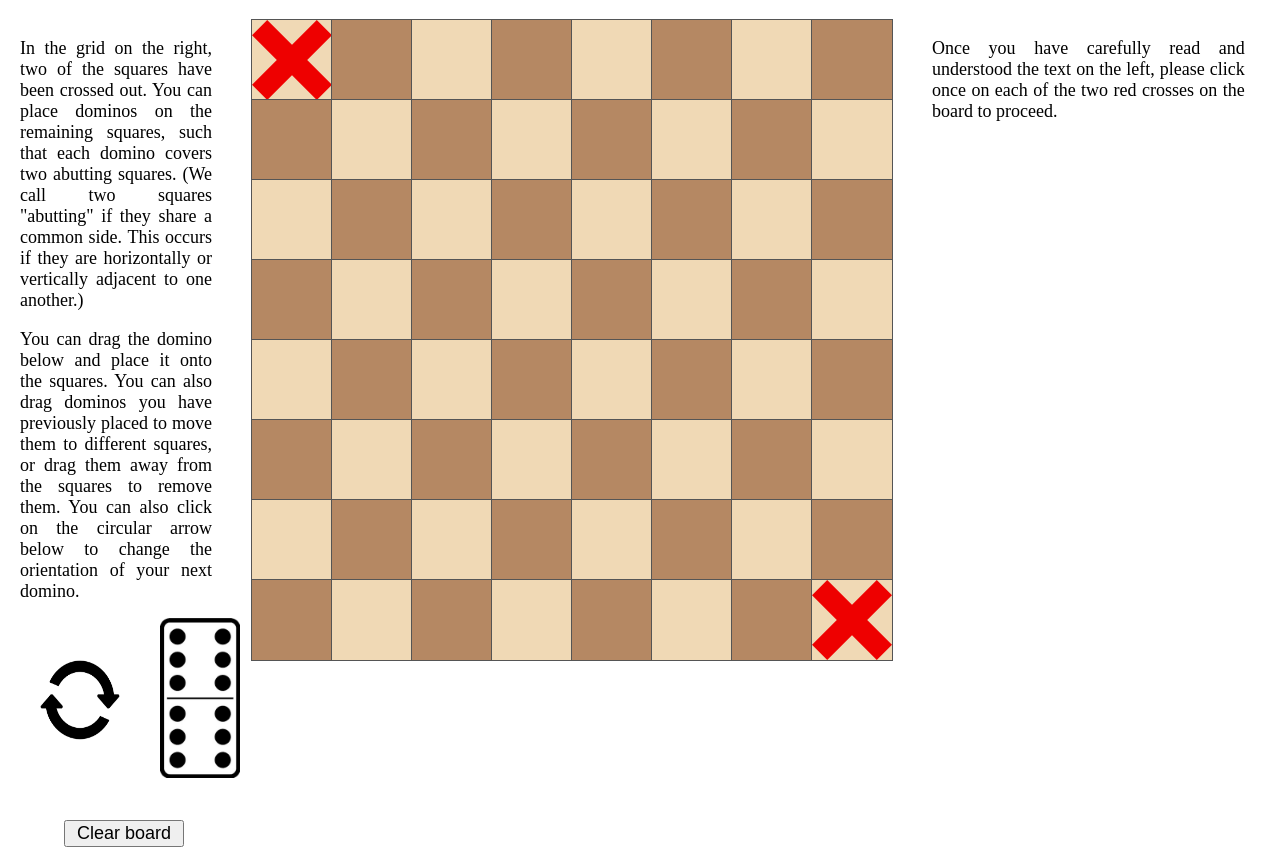
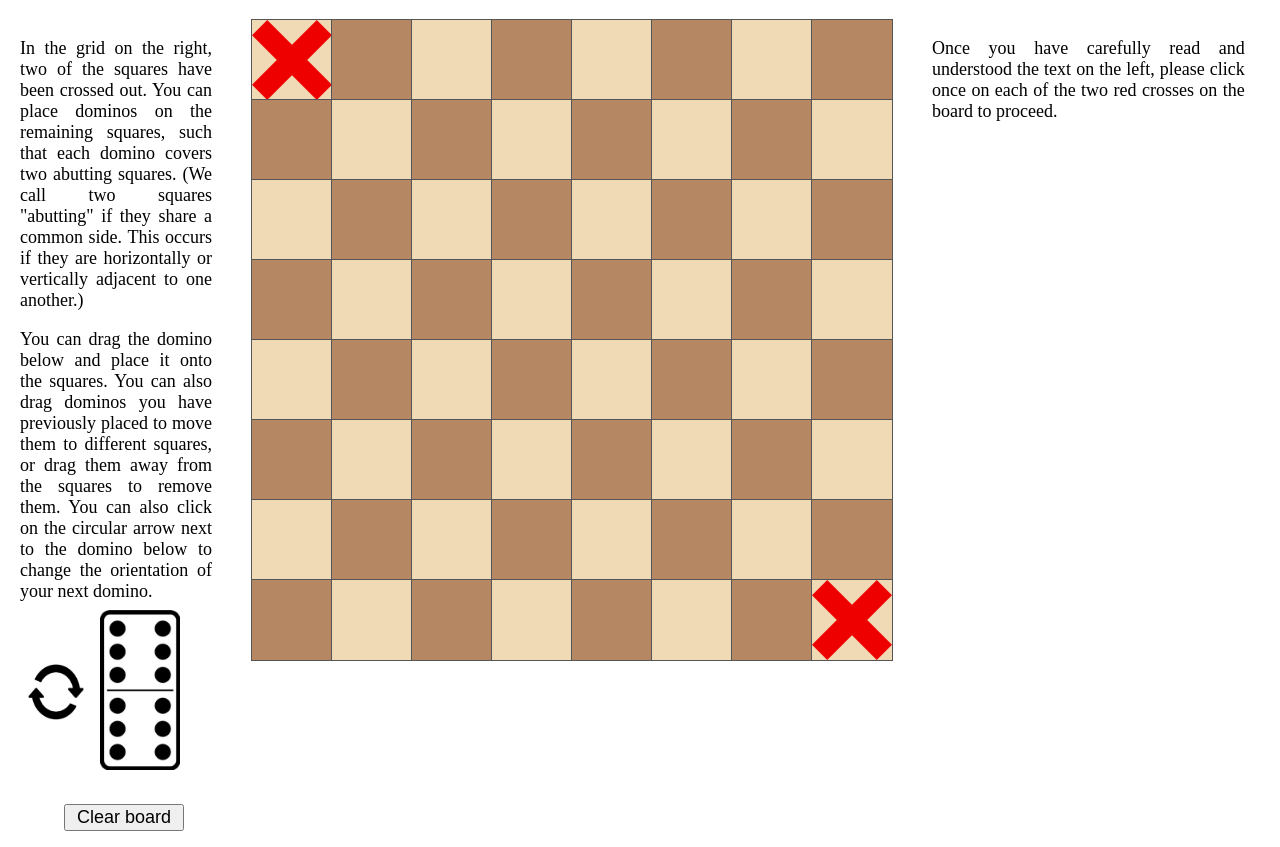
Before and after one commit to satojk/mutilated-checkerboard, a React app in the folder checkerboard/: page / in a window 1280 px wide. Built offline with nearby package versions, Linux system fonts and the light colour scheme.

Commit message:
Restyle Domino Reservoir
...so that the horizontal domino does not overlap with the board.

Also, minor wording change.

```diff
--- a/checkerboard/src/mutilated-checkerboard.css
+++ b/checkerboard/src/mutilated-checkerboard.css
@@ -106,7 +106,7 @@ ol, ul {
 .domino-reservoir {
   display: flex;
   align-items: center;
-  height: 20vh;
+  height: 18vh;
   width: 100%;
 }
 
@@ -120,10 +120,10 @@ ol, ul {
 }
 
 .rotator {
-  margin-left: 2.5vh;
-  margin-right: 5vh;
-  height: 10vh;
-  width: 10vh;
+  margin-left: 1vh;
+  margin-right: 2vh;
+  height: 7vh;
+  width: 7vh;
   cursor: pointer;
 }
 
--- a/checkerboard/src/mutilated-checkerboard.js
+++ b/checkerboard/src/mutilated-checkerboard.js
@@ -235,7 +235,7 @@ class App extends React.Component {
               In the grid on the right, two of the squares have been crossed out. You can place dominos on the remaining squares, such that each domino covers two abutting squares. (We call two squares "abutting" if they share a common side.  This occurs if they are horizontally or vertically adjacent to one another.)
             </p>
             <p className='explanation-p'>
-              You can drag the domino below and place it onto the squares. You can also drag dominos you have previously placed to move them to different squares, or drag them away from the squares to remove them. You can also click on the circular arrow below to change the orientation of your next domino.
+              You can drag the domino below and place it onto the squares. You can also drag dominos you have previously placed to move them to different squares, or drag them away from the squares to remove them. You can also click on the circular arrow next to the domino below to change the orientation of your next domino.
             </p>
             <DominoReservoir onClick={() => {this.clearDominoes()}} />
           </div>
```
